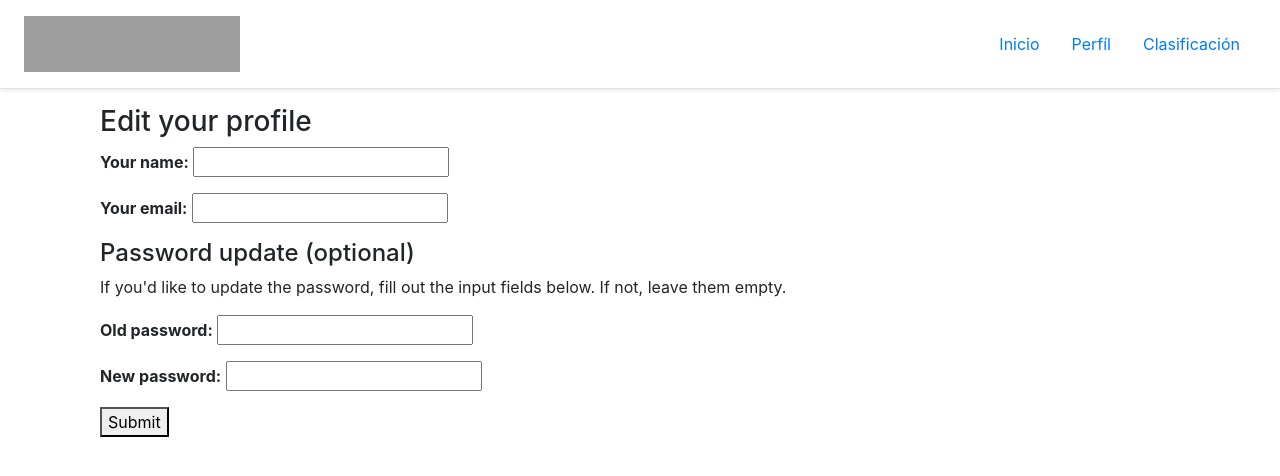
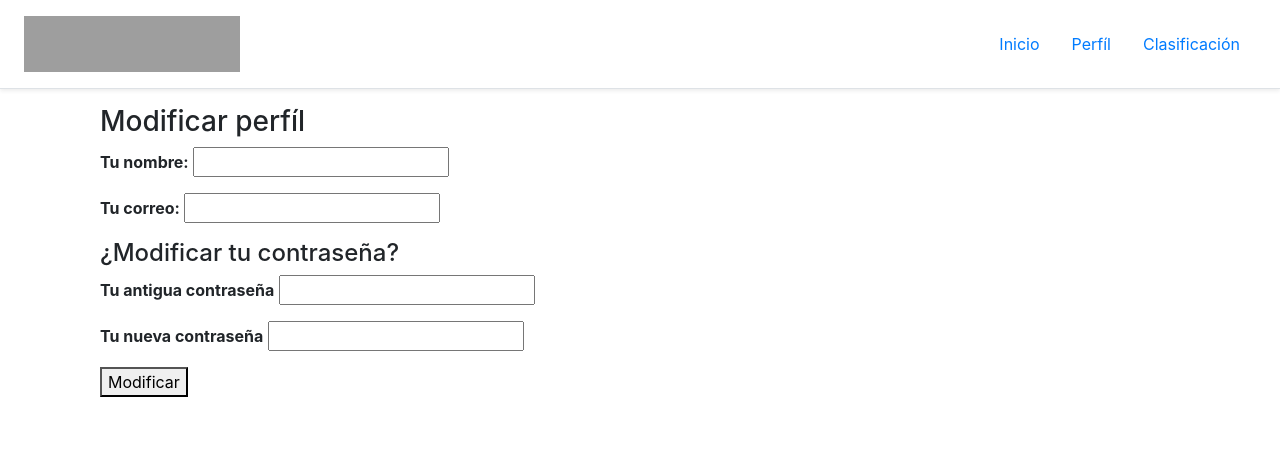
Before and after one commit to marcou49/secreto-login, a Flask app: template templates/edit_profile.html in a window 1280 px wide. Shown: the top 476 px of the page. Run offline with Flask 2, Linux system fonts and the light colour scheme; the template is opened without the code that fills it, so the values that code supplies are empty; some libraries are stand-ins or nearby versions; grey boxes are pictures that could not be loaded.

```diff
--- a/templates/edit_profile.html
+++ b/templates/edit_profile.html
@@ -4,32 +4,31 @@
 {% block title %}Edit profile{% endblock title %}
 
 {% block content %}
-<h3>Edit your profile</h3>
+<h3>Modificar perfíl</h3>
 
 <form method="post">
     <p>
-        <strong>Your name:</strong>
+        <strong>Tu nombre:</strong>
         <input type="text" value="{{ user.name }}" name="profile-name">
     </p>
 
     <p>
-        <strong>Your email:</strong>
+        <strong>Tu correo:</strong>
         <input type="email" value="{{ user.email }}" name="profile-email">
     </p>
 
-    <h4>Password update (optional)</h4>
-    <p>If you'd like to update the password, fill out the input fields below. If not, leave them empty.</p>
+    <h4>¿Modificar tu contraseña?</h4>
 
     <p>
-        <strong>Old password:</strong>
+        <strong>Tu antigua contraseña</strong>
         <input type="password" name="old-password">
     </p>
 
     <p>
-        <strong>New password:</strong>
+        <strong>Tu nueva contraseña</strong>
         <input type="password" name="new-password">
     </p>
 
-    <button>Submit</button>
+    <button>Modificar</button>
 </form>
 {% endblock content %}
```
